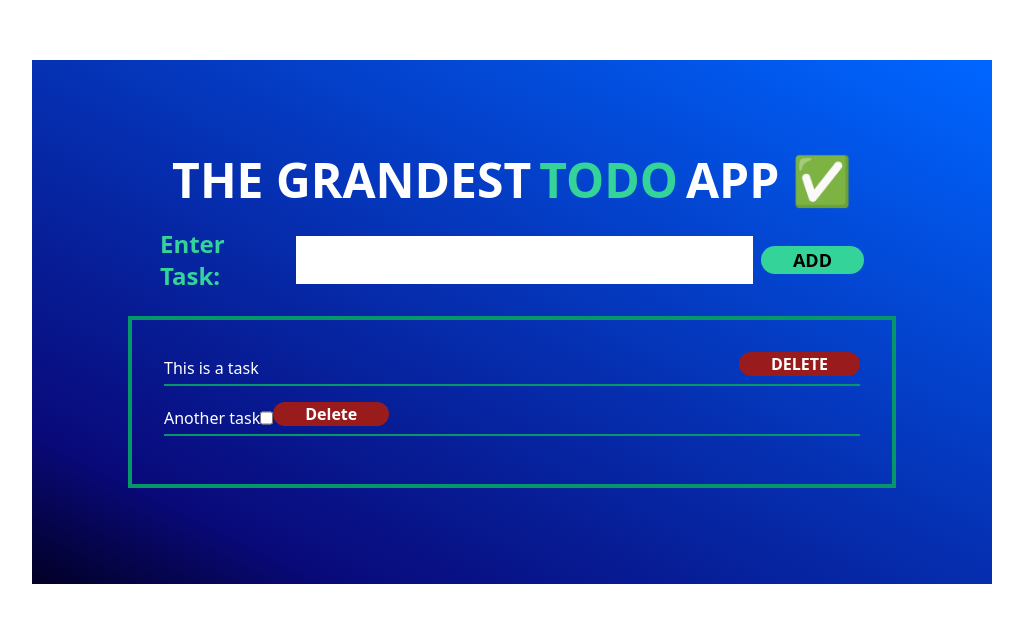
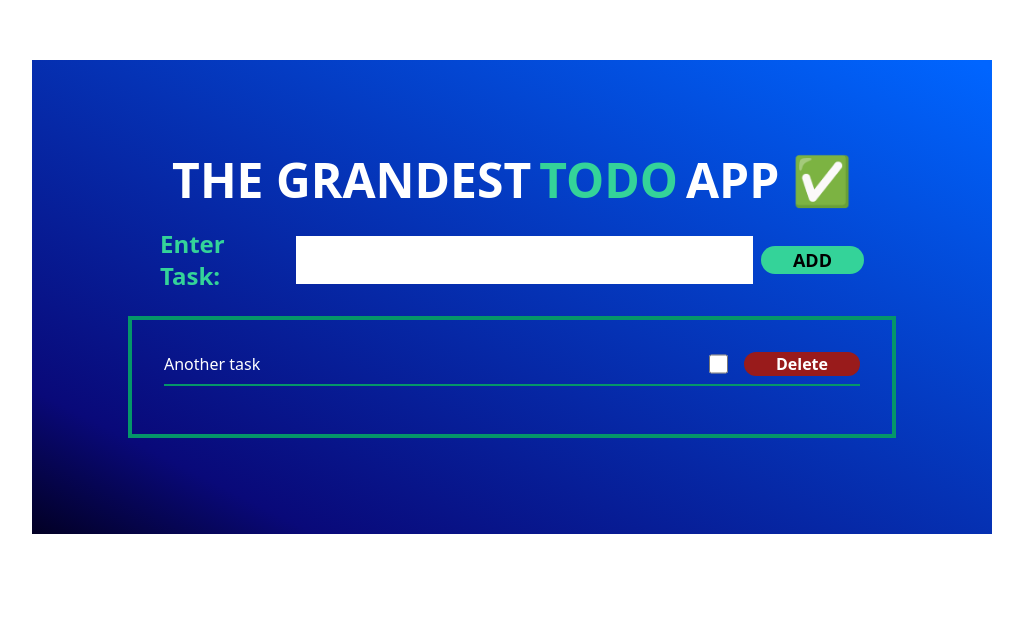
Before and after one commit to kingralph33/todo-react, a React (Vite) app: page / in a window 1280 px wide. Shown: the part 132-754 px from the top of the page, without its empty margins (128-1151 px from the left). Built offline with nearby package versions, Linux system fonts and the light colour scheme.

Commit message:
update checkbox and delete button styling

```diff
--- a/src/Components/TaskList.tsx
+++ b/src/Components/TaskList.tsx
@@ -1,29 +1,22 @@
-import DeleteButton from './Buttons/DeleteButton';
-
-export default function TaskList() {
-	return (
-		<div className='border-4 border-emerald-600 text-white p-8'>
+export default function TaskList() { return ( <div className='border-4
+border-emerald-600 text-white p-8'>
 			<ul>
-				<li className='grid gap-x-2 grid-cols-2 items-center border-b-2 border-emerald-600 mb-4'>
-					<p>This is a task</p>
-					<div className='w-fit justify-self-end mb-2'>
-						<DeleteButton />
-					</div>
-				</li>
 				<li className='flex items-center border-b-2 border-emerald-600 mb-4'>
-					<label className='flex'>
-						<p>Another task</p>
+					<label className='flex w-full mb-2'>
+						<p className="flex w-10/12">Another task</p>
 						<input
 							type='checkbox'
 							name='taskCompletedBox'
 							id='taskCompletedBox'
+                            className="flex w-5 mr-4 indeterminate:bg-gray-300 checked:accent-emerald-600"
 						/>
-					</label>
-					<input
+                       <input
 						type='submit'
 						value='Delete'
-						className=' flex w-fit justify-self-end mb-2 rounded-full bg-red-800 font-bold text-md px-4 lg:px-8'
-					/>
+						className=' flex w-fit justify-self-end rounded-full bg-red-800 font-bold text-md px-4 lg:px-8'
+					   />
+					</label>
+
 				</li>
 			</ul>
 		</div>
```
Also changed, not shown: package.json (+6 -6 lines), 1 other file (tests, documents, lock files or other folders).
